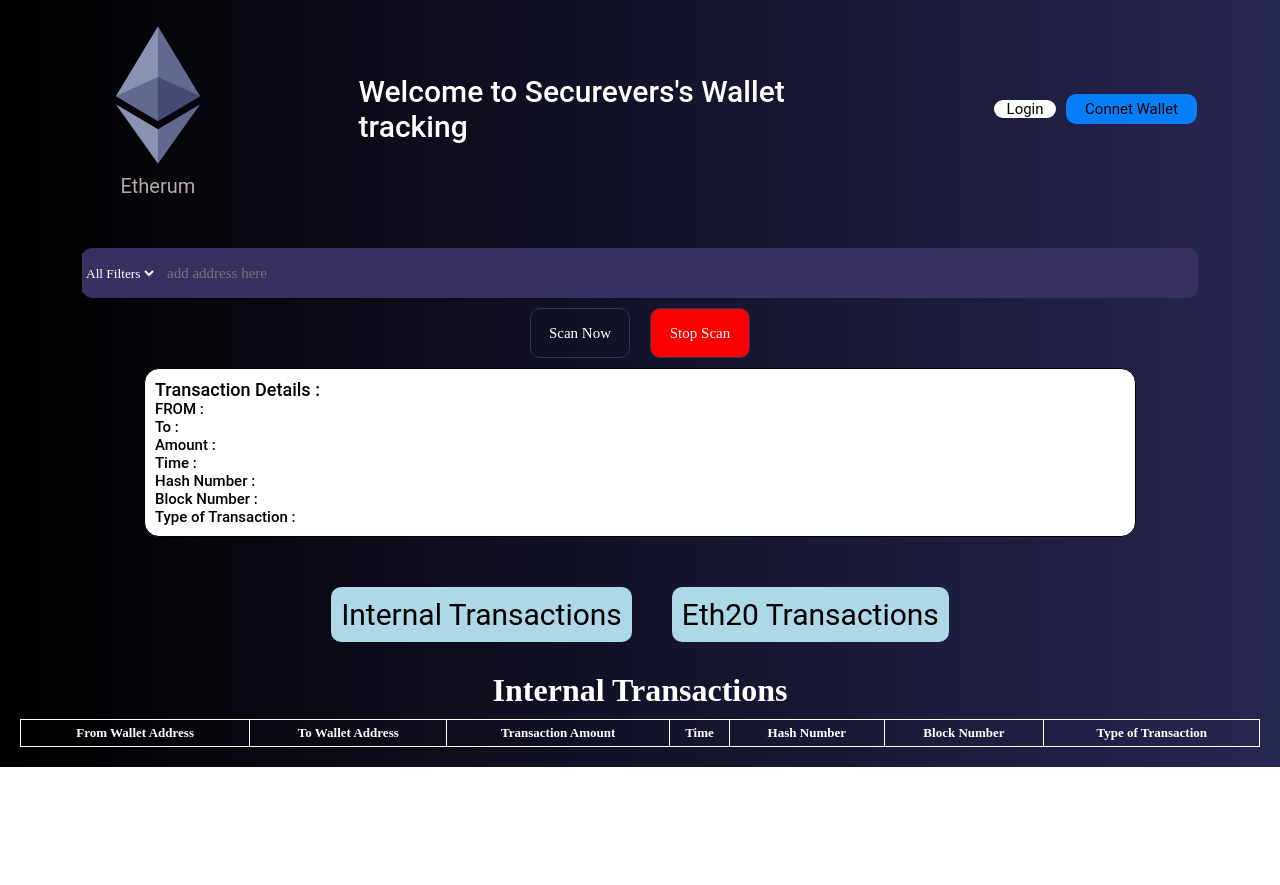
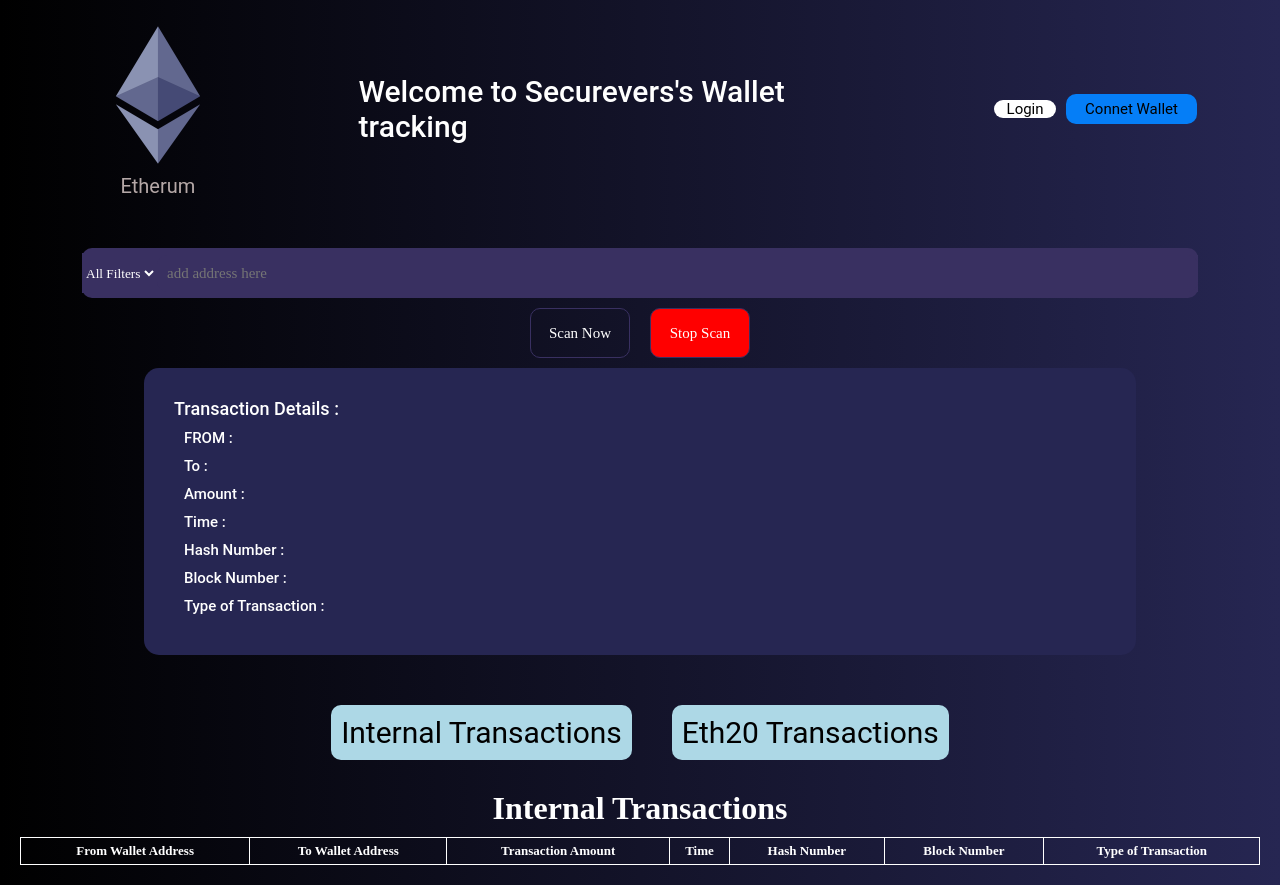
Before and after one commit to amar3344/vsCodeSecureverse, a React (Create React App) app: page / in a window 1280 px wide. Before the commit the page ends 800 px from the top, so only its background shows below. Built offline with nearby package versions, Linux system fonts and the light colour scheme.

Commit message:
remaing on token

```diff
--- a/src/App.css
+++ b/src/App.css
@@ -44,6 +44,7 @@
 
 .button-tabs-container{
   display: flex;
+  flex-direction: row;
   justify-content: center;
   align-items: center;
 }
@@ -86,7 +87,8 @@
   font-size: 15px;
   font-weight: 500;
   font-family: "Roboto";
-  color: #000000;
+  color: #fff;
+  margin: 10px;
 }
 
 .header-container {
@@ -144,7 +146,7 @@
   font-size: 18px;
   font-weight: 500;
   font-family: "Roboto";
-  color: #000000;
+  color: #fff;
   list-style-type: none;
 }
 
@@ -169,10 +171,11 @@
   border: 1px solid #000000;
   border-radius: 15px;
   height: 100%;
-  background-color: #ffffff;
+  background-color:#262652;
   align-self: center;
-  padding: 10px;
+  padding: 30px;
   margin-bottom: 30px;
+  border: none;
 }
 
 
@@ -181,7 +184,7 @@
   font-size: 15px;
   font-weight: 500;
   font-family: "Roboto";
-  color: #84f078;
+  color: orange;
 
 }
 
--- a/src/App.js
+++ b/src/App.js
@@ -1,18 +1,24 @@
 import {Component} from "react"
 
 import './App.css';
+import TableEth20 from "./Component/TableEth20/index"
 import TableBody from "./Component/TableBody/index";
+import ActiveTabs from "./Component/ActiveTabs/index"
+
 
 import logoImage from './logo-image.webp'
 
 let input =""
-let newResults = {}
+let newResults = null
 let amount = null
 let recentTime = null;
 let typeofTransaction = null
 var intervalId = null
-let url = null
 let apiKey = null
+let options = {
+    method: "GET"
+};
+apiKey = "IW9FKB2254UUN54IE52QKMQCIYNF61R4X5";
 
 let transactionTabs = [
     {
@@ -22,7 +28,7 @@ let transactionTabs = [
 },
 {
     id : 1,
-    displayText : "ETH Transactions"
+    displayText : "Eth20 Transactions"
 }
 
 ]
@@ -37,16 +43,13 @@ class App extends Component {
     }
 
         getdetailsFromUrl = async() =>{
-            apiKey = "IW9FKB2254UUN54IE52QKMQCIYNF61R4X5";
 
-            url = "https://api.etherscan.io/api?module=account&action=txlist&address=" + input + "&startblock=0&endblock=99999999&page=1&offset=10&sort=desc&apikey=" + apiKey;
+            if(input === ""){
+                alert("Please Enter Valid Address")
+            }
+            else{
+                let url = "https://api.etherscan.io/api?module=account&action=txlist&address=" + input + "&startblock=0&endblock=99999999&page=1&offset=10&sort=desc&apikey=" + apiKey;
                 //console.log(url);
-            let ercUrl = "https://api.etherscan.io/api?module=account&action=tokentx&address=" + input + "&page=1&offset=100&startblock=0&endblock=27025780&sort=desc&apikey=" + apiKey
-            console.log(ercUrl)
-
-            let options = {
-                method: "GET"
-            };
 
                 await fetch(url, options)
                     .then(function(response) {
@@ -70,7 +73,37 @@ class App extends Component {
 
             }
 
-        getTransactionType(from){
+
+
+        }
+
+        getTransactionsFromEther20 = async() =>{
+            let ercUrl = "https://api.etherscan.io/api?module=account&action=tokentx&address=" + input + "&page=1&offset=100&startblock=0&endblock=27025780&sort=desc&apikey=" + apiKey
+            console.log(ercUrl)
+
+            fetch(ercUrl,options)
+            .then(function(response){
+                return response.json()
+            })
+
+            .then(async function(jsonData){
+                 let resultsDataEther = await jsonData;
+                    let {message,result} = resultsDataEther
+
+                    if (message === "OK") {
+                        newResults = await result
+                        //console.log(newResults)
+                        return newResults
+
+                    }
+
+            })
+            this.setState({transactionResults : newResults})
+            //intervalId = setInterval(this.getTransactionsFromEther20(), 5000);
+
+        }
+
+        getTransactionType=(from)=>{
             if(from.toString().toLowerCase() === input.toString().toLowerCase()){
                 return "OUTGOING"
             }else{
@@ -83,11 +116,85 @@ class App extends Component {
 
         }
 
+        updateActiveTab = (id) =>{
+            const {activeTabId} = this.state
+            this.setState({activeTabId : transactionTabs[id].displayText,transactionResults : newResults})
+            console.log(activeTabId)
+
+            activeTabId === "Internal Transactions" ? this.getdetailsFromUrl() : this.getTransactionsFromEther20()
+
+
+        }
+
+        getTableInternalTransactions =() =>{
+            const {transactionResults,activeTabId} = this.state
+            return(
+                <>
+                <h1 className="active-tabs" style={{"text-align":"center"}}>{activeTabId}</h1>
+                        <table>
+                            <thead>
+                                <tr>
+                                    <th>From Wallet Address</th>
+                                    <th>To Wallet Address</th>
+                                    <th>Transaction Amount</th>
+                                    <th>Time</th>
+                                    <th>Hash Number</th>
+                                    <th>Block Number</th>
+                                    <th>Type of Transaction</th>
+                                </tr>
+                            </thead>
+                            <tbody> {
+                                transactionResults.map((eachTransaction,index) =>{
+                                    return(
+                                        <TableBody key={index} details = {eachTransaction} input={input}/>
+                                )
+                                })
+                                }
+                            </tbody>
+                        </table>
+                </>
+            )
+        }
+
+        getTableEth20Transactions = () =>{
+            const {transactionResults,activeTabId} = this.state
+            console.log(transactionResults)
+
+            return(
+                <>
+                <h1 className="active-tabs" style={{"text-align":"center"}}>{activeTabId}</h1>
+                        <table>
+                            <thead>
+                                <tr>
+                                    <th>From Wallet Address</th>
+                                    <th>To Wallet Address</th>
+                                    <th>Transaction Amount</th>
+                                    <th>Time</th>
+                                    <th>Hash Number</th>
+                                    <th>blockNumber</th>
+                                    <th>tokenSymbol</th>
+                                    <th>Type of Transaction</th>
+                                </tr>
+                            </thead>
+                            <tbody> {
+                                transactionResults.map((eachTransaction,index) =>{
+                                    return(
+                                        <TableEth20 key={index} detailsE20 = {eachTransaction} input={input}/>
+                                )
+                                })
+                                }
+                            </tbody>
+                        </table>
+
+                </>
+            )
+        }
+
 
         render(){
             const {transactionResults,activeTabId}  = this.state;
 
-            console.log(transactionResults)
+            //console.log(transactionResults)
             //transactionResults.map(eachTransaction => console.log(eachTransaction))
             let recentTransaction = [];
             if(transactionResults[0] !== undefined){
@@ -144,34 +251,14 @@ class App extends Component {
                                 <p className="from-text">Type of Transaction : <span id="typeoftransactionText" className = {`result-text ${classNameTypeofTransaction}`}>{typeofTransaction}</span></p>
                             </li>
                         </ul>
-                        <div className="button-tabs-container">
-                            <button type="button" className="tab-buttons" onClick={this.getdetailsFromUrl}>Internal Transactions</button>
-                            <button type="button" className="tab-buttons" onClick={this.getEthTokenTransactions}>Eth20 Transactions</button>
-                        </div>
-                        <div className="tabs-container">
-                            <h1 className="active-tabs">{activeTabId}</h1>
-                        </div>
-                        <table>
-                            <thead>
-                                <tr>
-                                    <th>From Wallet Address</th>
-                                    <th>To Wallet Address</th>
-                                    <th>Transaction Amount</th>
-                                    <th>Time</th>
-                                    <th>Hash Number</th>
-                                    <th>Block Number</th>
-                                    <th>Type of Transaction</th>
-                                </tr>
-                            </thead>
-                            <tbody> {
-                                transactionResults.map((eachTransaction,index) =>{
-                                    return(
-                                        <TableBody key={index} details = {eachTransaction} input={input}/>
-                                )
-                                })
-                                }
-                            </tbody>
-                        </table>
+                        <ul className="button-tabs-container">
+                            {transactionTabs.map(eachTab =>(
+                                <ActiveTabs key={eachTab.id} tabDetails={eachTab} updateActiveTab = {this.updateActiveTab}/>
+                            ))}
+                        </ul>
+
+                        {activeTabId === "Internal Transactions" ? this.getTableInternalTransactions() : this.getTableEth20Transactions()}
+
                     </div>
                 </div>
               );
--- /dev/null
+++ b/src/Component/ActiveTabs/index.css
@@ -0,0 +1,3 @@
+.list-tabs{
+    list-style-type: none;
+}
--- /dev/null
+++ b/src/Component/ActiveTabs/index.js
@@ -0,0 +1,23 @@
+
+import "./index.css"
+
+const ActiveTabs = (props) =>{
+    //console.log(props)
+    const {tabDetails,updateActiveTab} = props
+    const {id,displayText} = tabDetails
+
+    const getActiveTab = () => {
+
+       updateActiveTab(id)
+    }
+
+    return(
+        <li className="list-tabs">
+            <button type="button" className="tab-buttons" onClick={getActiveTab}>{displayText}</button>
+        </li>
+    )
+
+
+}
+
+export default ActiveTabs
--- /dev/null
+++ b/src/Component/TableEth20/index.css
@@ -0,0 +1,38 @@
+.transaction-type-incoming{
+    background-color: green;
+
+}
+
+.transaction-type-outgoing{
+    background-color: red;
+}
+
+table,
+th,
+td {
+  border: 1px solid black;
+  padding: 5px 1px;
+  border-collapse: collapse;
+  border-color: #ffffff;
+  color: #ffffff;
+  font-size: 13px;
+
+}
+
+table {
+  width: 100%;
+}
+
+tr {
+  text-align: center;
+  width: 100%;
+
+}
+
+td {
+  width: 100%;
+}
+
+tbody {
+  width: 100%;
+}
--- /dev/null
+++ b/src/Component/TableEth20/index.js
@@ -0,0 +1,39 @@
+import './index.css'
+
+
+const TableEth20 = (props) =>{
+    const inputTransaction = props.input
+    //console.log(inputTransaction)
+
+    const {detailsE20} = props
+    //console.log(detailsE20)
+    const {from,to,hash,blockNumber,value,timeStamp,tokenSymbol} = detailsE20
+    const amount = value/(10 ** 18)
+    let timedate = timeStamp * 1000
+    timedate = new Date(timedate)
+    timedate = timedate.toDateString()
+
+    const transactionType = from.toString().toLowerCase() === inputTransaction.toString().toLowerCase() ? "OUTGOING" : "INCOMING"
+    const classNameTypeofTransaction = transactionType === "INCOMING" ? "transaction-type-incoming" : "transaction-type-outgoing"
+    //console.log(transactionType)
+    //console.log(from)
+
+    return(
+        <tr>
+        <td>{from}</td>
+        <td>{to}</td>
+        <td>{amount}</td>
+        <td>{timedate}</td>
+        <td>{hash}</td>
+        <td>{blockNumber}</td>
+        <td>{tokenSymbol}</td>
+        <td className={classNameTypeofTransaction}>{transactionType}</td>
+        </tr>
+
+
+    )
+
+
+}
+
+export default TableEth20
```
Lines whose indentation alone changed are shown as unchanged.
